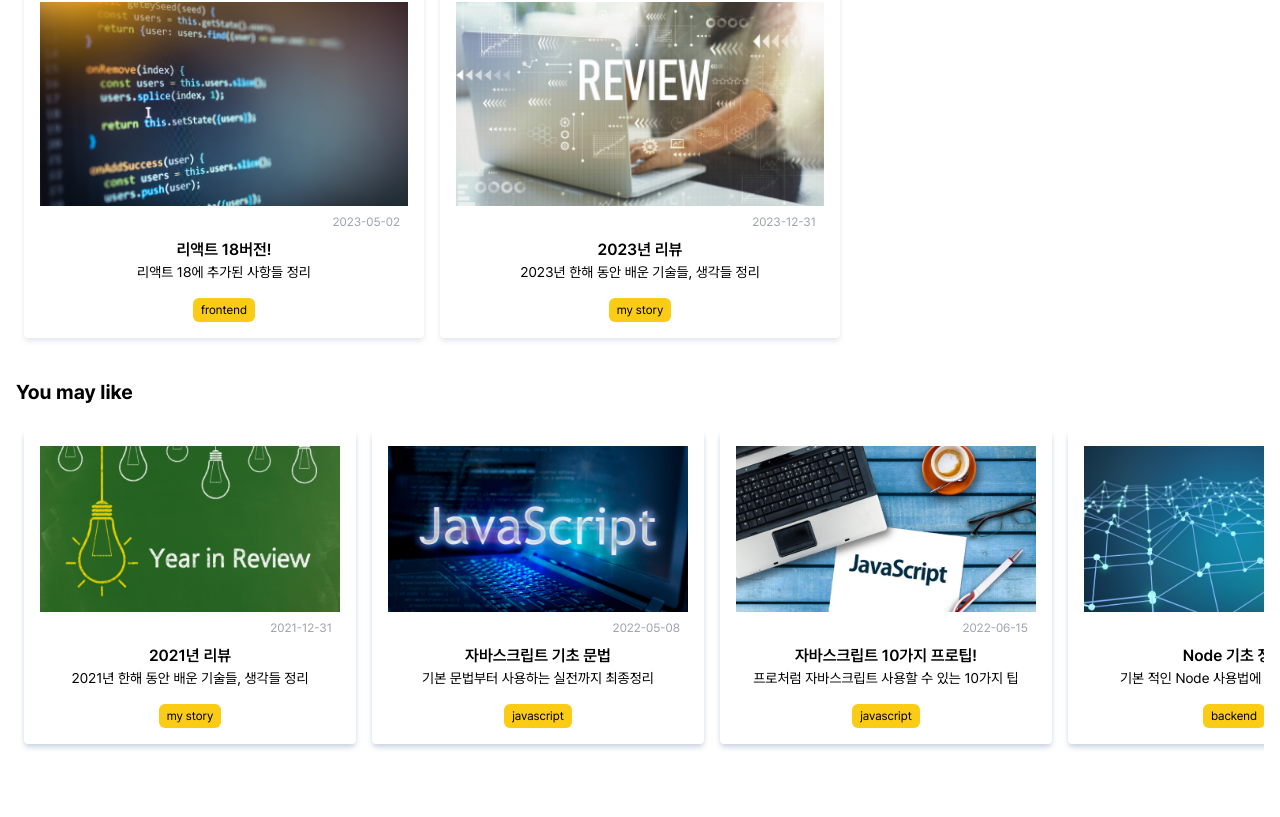
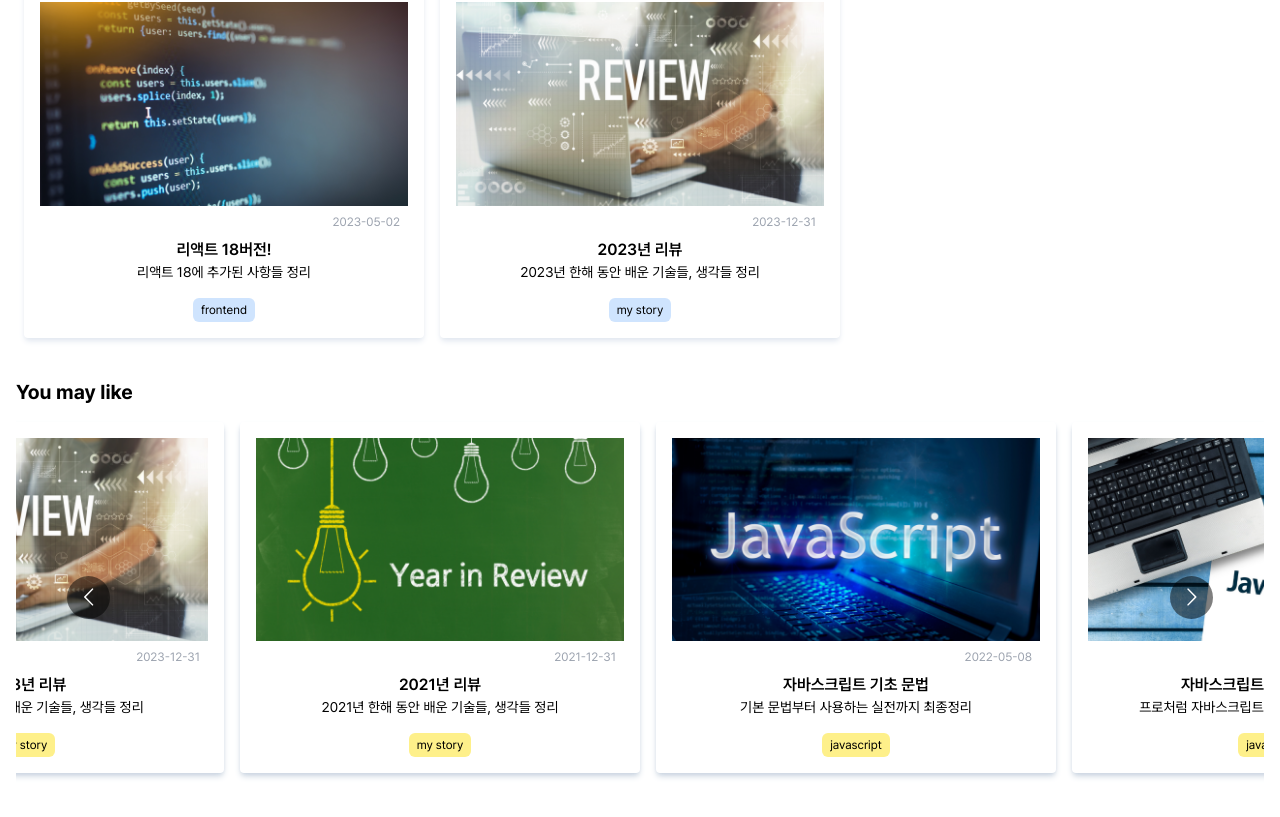
Before and after one commit to Noma98/blog-nextjs, a Next.js app: page / in a window 1280 px wide. Shown: the part 921-1738 px from the top of the page. Before the commit the page ends 1689 px from the top, so only its background shows below. Built offline with nearby package versions, Linux system fonts and the light colour scheme.

Commit message:
Feat: Implement "you may like" section into carousel

```diff
--- a/src/app/page.tsx
+++ b/src/app/page.tsx
@@ -2,6 +2,7 @@ import Image from 'next/image';
 
 import Profile from '@public/images/home/profile.jpg';
 import { getPosts } from '@/service/posts';
+import CarouselPost from '@/components/CarouselPost';
 
 export default async function Home() {
   const posts = await getPosts();
@@ -37,43 +38,21 @@ export default async function Home() {
                   alt='post_thumbnail'
                   width={400}
                   height={300}
+                  className='w-full'
                 />
                 <span className='text-xs align-bottom mt-2 ml-auto mr-2 text-gray-400'>
                   {post.date}
                 </span>
                 <h3 className='font-semibold mt-2'>{post.title}</h3>
                 <p className='text-sm'>{post.description}</p>
-                <span className='rounded-md px-2 py-1 text-xs mt-4 bg-yellow-400 '>
+                <span className='rounded-md px-2 py-1 text-xs mt-4 bg-opacity-30 bg-blue-400 '>
                   {post.category}
                 </span>
               </div>
             ))}
         </div>
         <h2 className='font-bold text-xl mt-8'>You may like</h2>
-        <div className='my-4 flex flex-col gap-4 overflow-scroll p-2 sm:flex-row'>
-          {posts.map((post, idx) => (
-            <div
-              key={idx}
-              className='flex flex-col items-center shadow-md shadow-slate-300 rounded p-4'
-            >
-              <Image
-                src={`/images/home/${post.path}.png`}
-                alt='post_thumbnail'
-                width={300}
-                height={200}
-                className='max-w-none'
-              />
-              <span className='text-xs align-bottom mt-2 ml-auto mr-2 text-gray-400'>
-                {post.date}
-              </span>
-              <h3 className='font-semibold mt-2'>{post.title}</h3>
-              <p className='text-sm'>{post.description}</p>
-              <span className='rounded-md px-2 py-1 text-xs mt-4 bg-yellow-400 '>
-                {post.category}
-              </span>
-            </div>
-          ))}
-        </div>
+        <CarouselPost posts={posts} />
       </div>
     </main>
   );
--- /dev/null
+++ b/src/components/CarouselPost.tsx
@@ -0,0 +1,64 @@
+'use client';
+
+import Carousel from 'react-multi-carousel';
+import 'react-multi-carousel/lib/styles.css';
+import React from 'react';
+import Image from 'next/image';
+
+import { Post } from '@/service/posts';
+
+type Props = {
+  posts: Post[];
+};
+function CarouselPost({ posts }: Props) {
+  const responsive = {
+    desktop: {
+      breakpoint: { max: 3000, min: 1024 },
+      items: 3,
+      slidesToSlide: 3,
+    },
+    tablet: {
+      breakpoint: { max: 1024, min: 464 },
+      items: 2,
+      slidesToSlide: 2,
+    },
+    mobile: {
+      breakpoint: { max: 464, min: 0 },
+      items: 1,
+      slidesToSlide: 1,
+    },
+  };
+  return (
+    <Carousel
+      responsive={responsive}
+      infinite
+      centerMode
+      className='mb-10 min-h-100 p-4'
+    >
+      {posts.map((post, idx) => (
+        <div
+          key={idx}
+          className='flex flex-col items-center shadow-md shadow-slate-300 rounded p-4 mr-4 h-full'
+        >
+          <Image
+            src={`/images/home/${post.path}.png`}
+            alt='post_thumbnail'
+            width={300}
+            height={200}
+            className='w-full'
+          />
+          <span className='text-xs align-bottom mt-2 ml-auto mr-2 text-gray-400'>
+            {post.date}
+          </span>
+          <h3 className='font-semibold mt-2 font-sm'>{post.title}</h3>
+          <p className='text-sm'>{post.description}</p>
+          <span className='rounded-md px-2 py-1 text-xs mt-4 bg-yellow-200'>
+            {post.category}
+          </span>
+        </div>
+      ))}
+    </Carousel>
+  );
+}
+
+export default CarouselPost;
```
